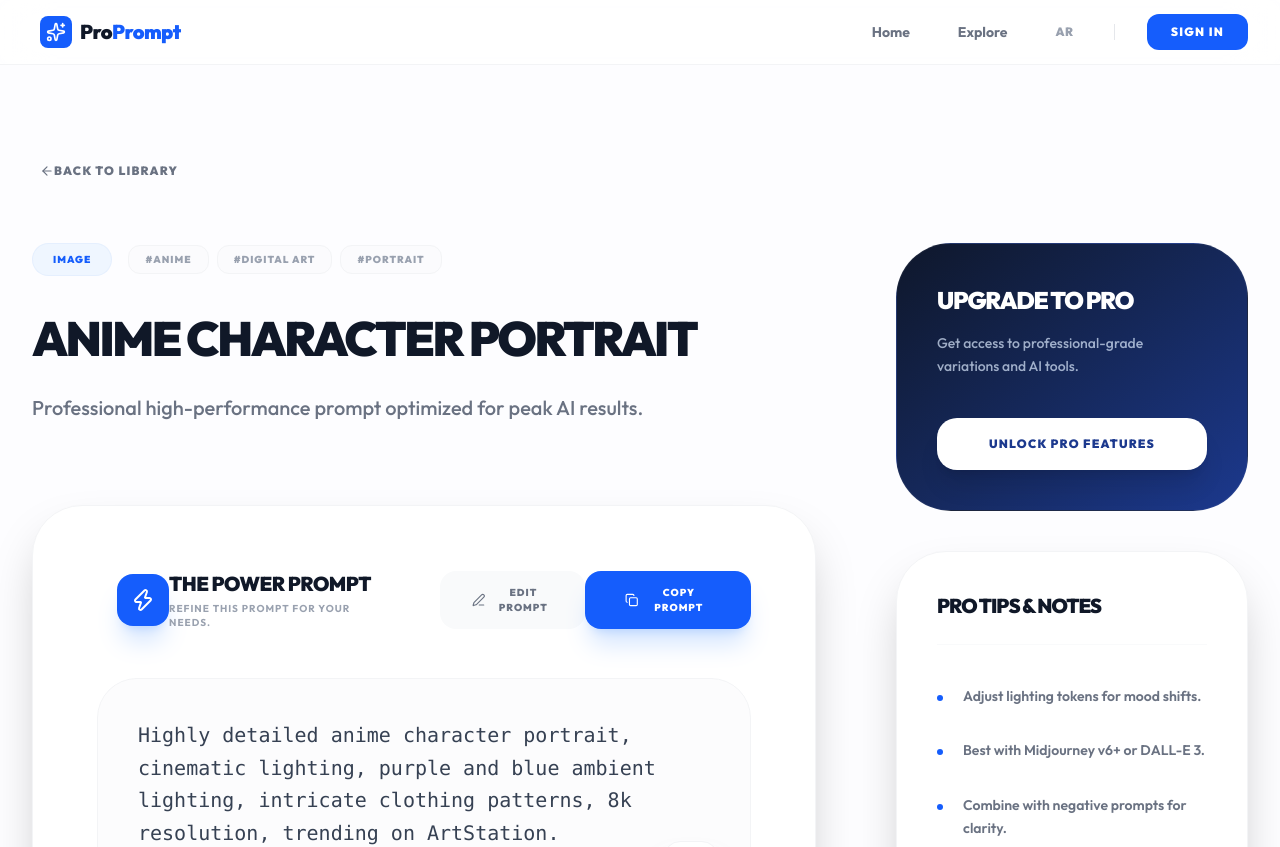
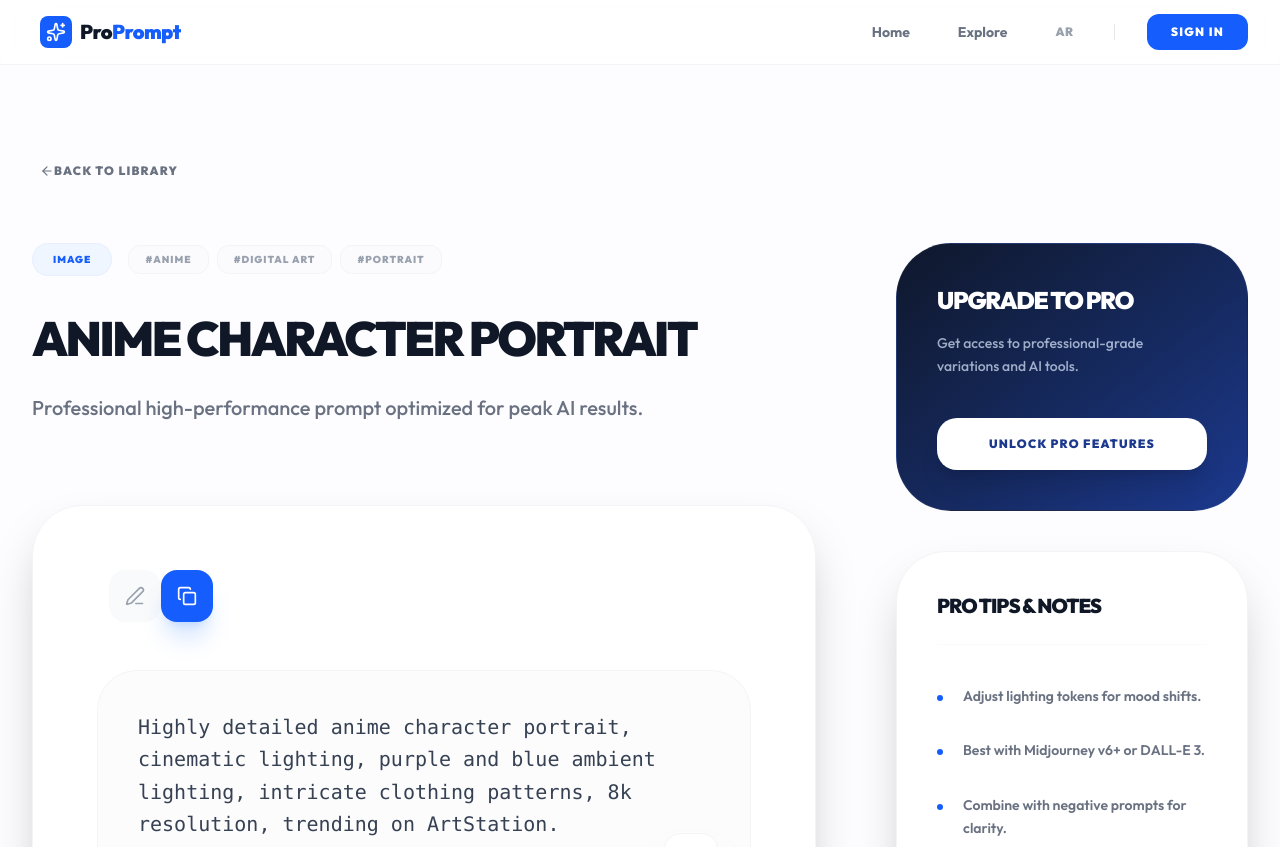
Before and after one commit to yasser8111/ProPrompt, a React (Vite) app: page /prompts/1 in a window 1280 px wide. Shown: the top 847 px of the page. Built offline with nearby package versions, Linux system fonts and the light colour scheme.

Commit message:
Simplify PromptDetail header: Remove branding icon and use icon-only action buttons

```diff
--- a/src/pages/PromptDetail.jsx
+++ b/src/pages/PromptDetail.jsx
@@ -67,38 +67,27 @@ const PromptDetail = () => {
             <div className="absolute top-0 right-0 w-80 h-80 bg-blue-50/30 rounded-full blur-[100px] -z-1"></div>
 
             <div className="flex flex-col md:flex-row md:items-center justify-between gap-10 mb-12 relative z-10">
-              <div className="flex items-center space-x-5 space-x-reverse">
-                <div className="p-3.5 bg-blue-600 rounded-2xl shadow-xl shadow-blue-500/20">
-                  <Zap className="w-6 h-6 text-white" />
-                </div>
-                <div>
-                  <h3 className="text-xl font-black text-gray-900 uppercase tracking-tight">{t('details.powerPrompt')}</h3>
-                  <p className="text-sm font-bold text-gray-400 mt-1 uppercase tracking-widest text-[10px]">{t('details.refineDesc')}</p>
-                </div>
-              </div>
-
               <div className="flex items-center space-x-3 space-x-reverse">
                 <button
                   onClick={() => setIsEditing(!isEditing)}
-                  className={`flex items-center space-x-2 space-x-reverse px-6 py-3.5 rounded-2xl font-black uppercase tracking-widest text-[10px] transition-all ${isEditing ? 'bg-blue-600 text-white' : 'bg-gray-50 text-gray-500 hover:bg-gray-100'}`}
+                  aria-label={isEditing ? t('details.finish') : t('details.edit')}
+                  className={`p-4 rounded-2xl transition-all ${isEditing ? 'bg-blue-600 text-white shadow-lg shadow-blue-500/20' : 'bg-gray-50 text-gray-400 hover:bg-gray-100'}`}
                 >
-                  <Edit3 className="w-3.5 h-3.5" />
-                  <span>{isEditing ? t('details.finish') : t('details.edit')}</span>
+                  <Edit3 className="w-5 h-5" />
                 </button>
                 <button
                   onClick={handleCopy}
-                  className="flex items-center space-x-2 space-x-reverse px-8 py-3.5 bg-blue-600 text-white rounded-2xl font-black uppercase tracking-widest text-[10px] shadow-xl shadow-blue-500/20 hover:bg-blue-700 active:translate-y-0.5 transition-all group"
+                  aria-label={t('prompts.copyPrompt')}
+                  className="p-4 bg-blue-600 text-white rounded-2xl shadow-xl shadow-blue-500/20 hover:bg-blue-700 active:translate-y-0.5 transition-all group"
                 >
                   <AnimatePresence mode="wait">
                     {copied ? (
-                      <motion.div key="check" initial={{ opacity: 0 }} animate={{ opacity: 1 }} exit={{ opacity: 0 }} className="flex items-center space-x-2 space-x-reverse">
-                        <Check className="w-3.5 h-3.5" />
-                        <span>{t('details.copied')}</span>
+                      <motion.div key="check" initial={{ opacity: 0, scale: 0.5 }} animate={{ opacity: 1, scale: 1 }} exit={{ opacity: 0 }}>
+                        <Check className="w-5 h-5" />
                       </motion.div>
                     ) : (
-                      <motion.div key="copy" initial={{ opacity: 0 }} animate={{ opacity: 1 }} exit={{ opacity: 0 }} className="flex items-center space-x-2 space-x-reverse">
-                        <Copy className="w-3.5 h-3.5" />
-                        <span>{t('prompts.copyPrompt')}</span>
+                      <motion.div key="copy" initial={{ opacity: 0, scale: 0.5 }} animate={{ opacity: 1, scale: 1 }} exit={{ opacity: 0 }}>
+                        <Copy className="w-5 h-5" />
                       </motion.div>
                     )}
                   </AnimatePresence>
```
